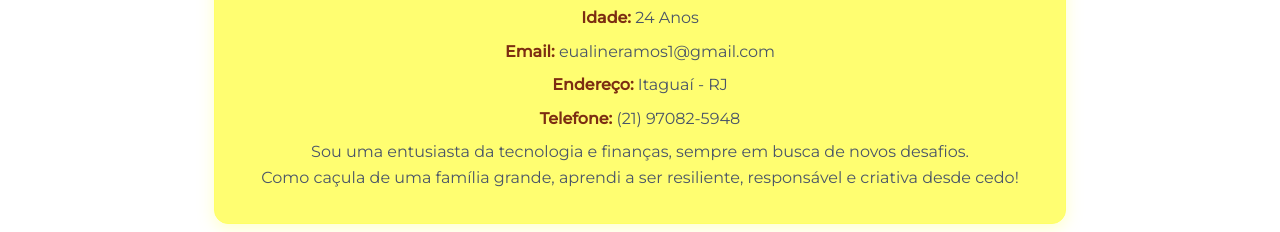
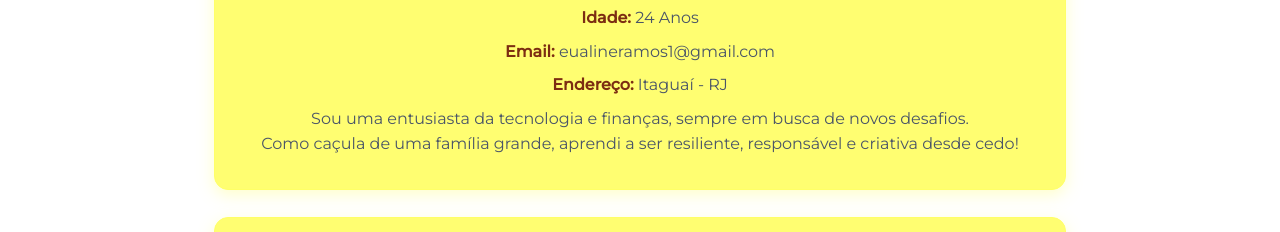
Before and after one commit to alinelorenna/portfolio-github, a plain HTML site: page index.html in a window 1280 px wide. Shown: the part 375-607 px from the top of the page. Drawn offline with nearby package versions, Linux system fonts and the light colour scheme; a script that the page names is missing.

Commit message:
tirei o telefone

```diff
--- a/index.html
+++ b/index.html
@@ -21,7 +21,6 @@
             <p><strong>Idade:</strong> 24 Anos</p>
             <p><strong>Email:</strong> eualineramos1@gmail.com</p>
             <p><strong>Endereço:</strong> Itaguaí - RJ</p>
-            <p><strong>Telefone:</strong> (21) 97082-5948</p>
             </div>
              <div class="center-dados">
             <p>Sou uma entusiasta da tecnologia e finanças, sempre em busca de novos desafios. <br>
```
